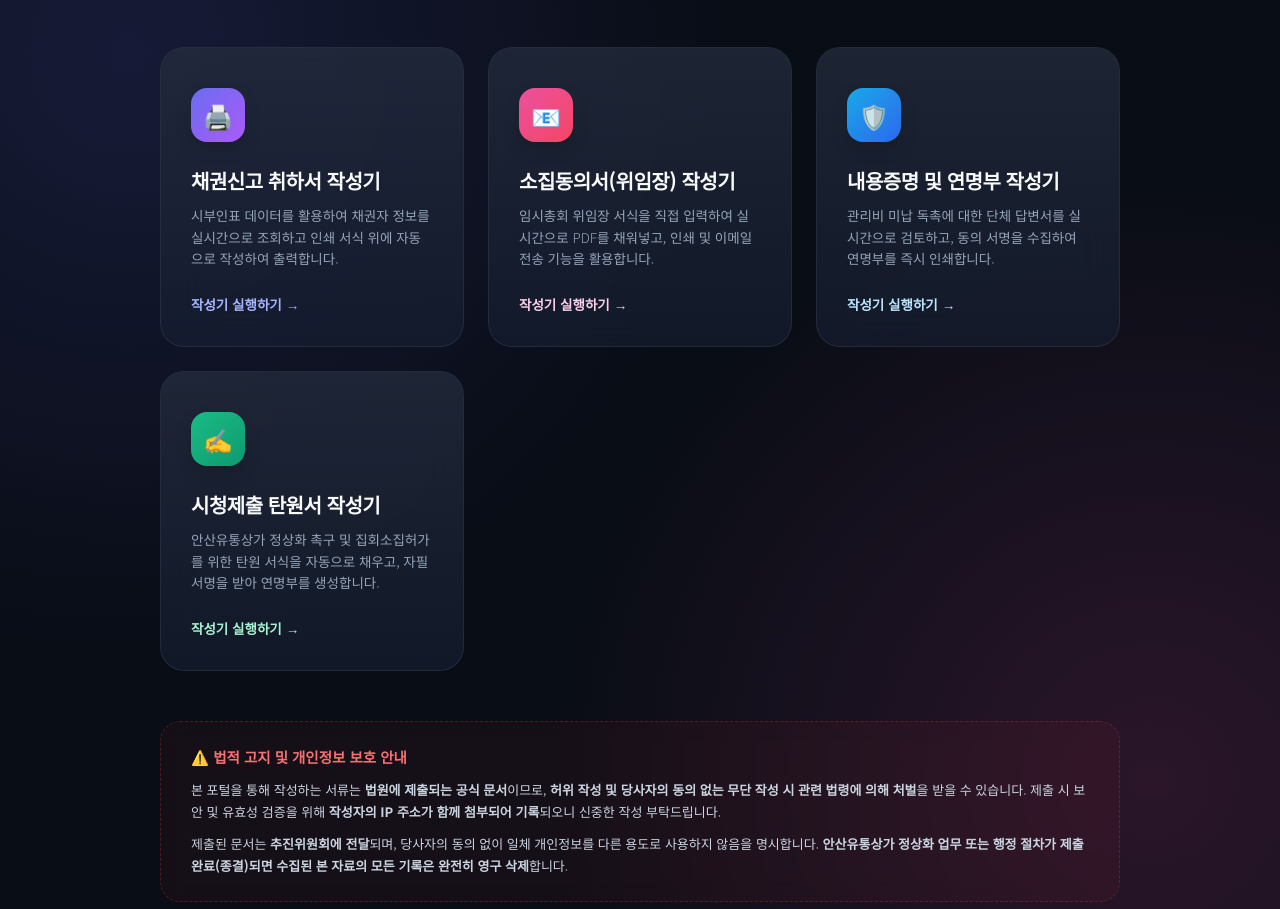
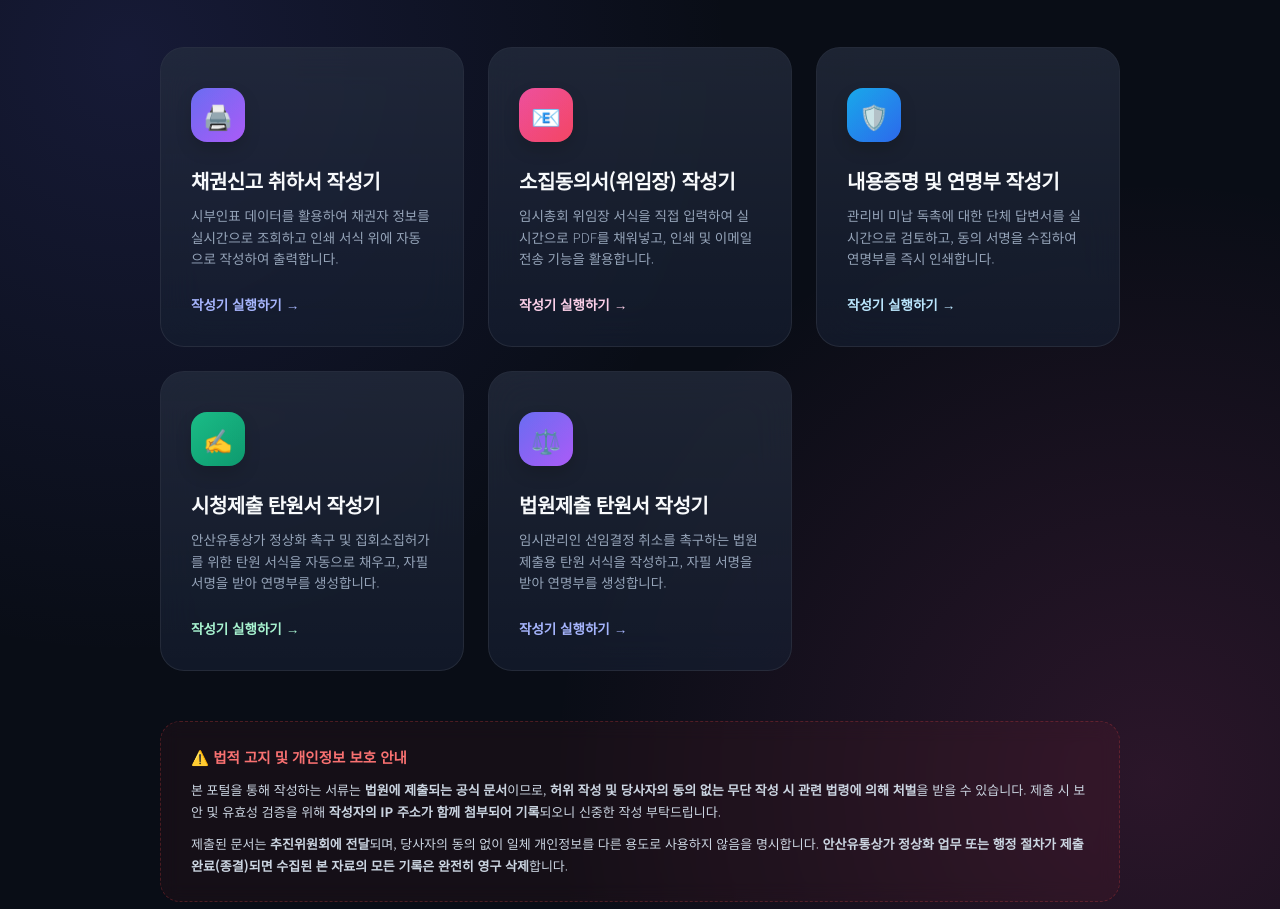
Before and after one commit to soons28/ansan-119, a website: page index.html in a window 1280 px wide. Shown: the part 188-1097 px from the top of the page. Drawn offline with Linux system fonts and the light colour scheme.

Commit message:
feat: Link petition-court in portal index.html

```diff
--- a/index.html
+++ b/index.html
@@ -289,6 +289,20 @@
           <span>작성기 실행하기</span> &rarr;
         </div>
       </a>
+
+      <!-- 카드 5: 법원제출 탄원서 및 연명부 -->
+      <a href="petition-court/" class="portal-card type-1">
+        <div>
+          <div class="card-icon">⚖️</div>
+          <div class="card-content">
+            <h2>법원제출 탄원서 작성기</h2>
+            <p>임시관리인 선임결정 취소를 촉구하는 법원 제출용 탄원 서식을 작성하고, 자필 서명을 받아 연명부를 생성합니다.</p>
+          </div>
+        </div>
+        <div class="card-footer">
+          <span>작성기 실행하기</span> &rarr;
+        </div>
+      </a>
     </div>
 
 
```
